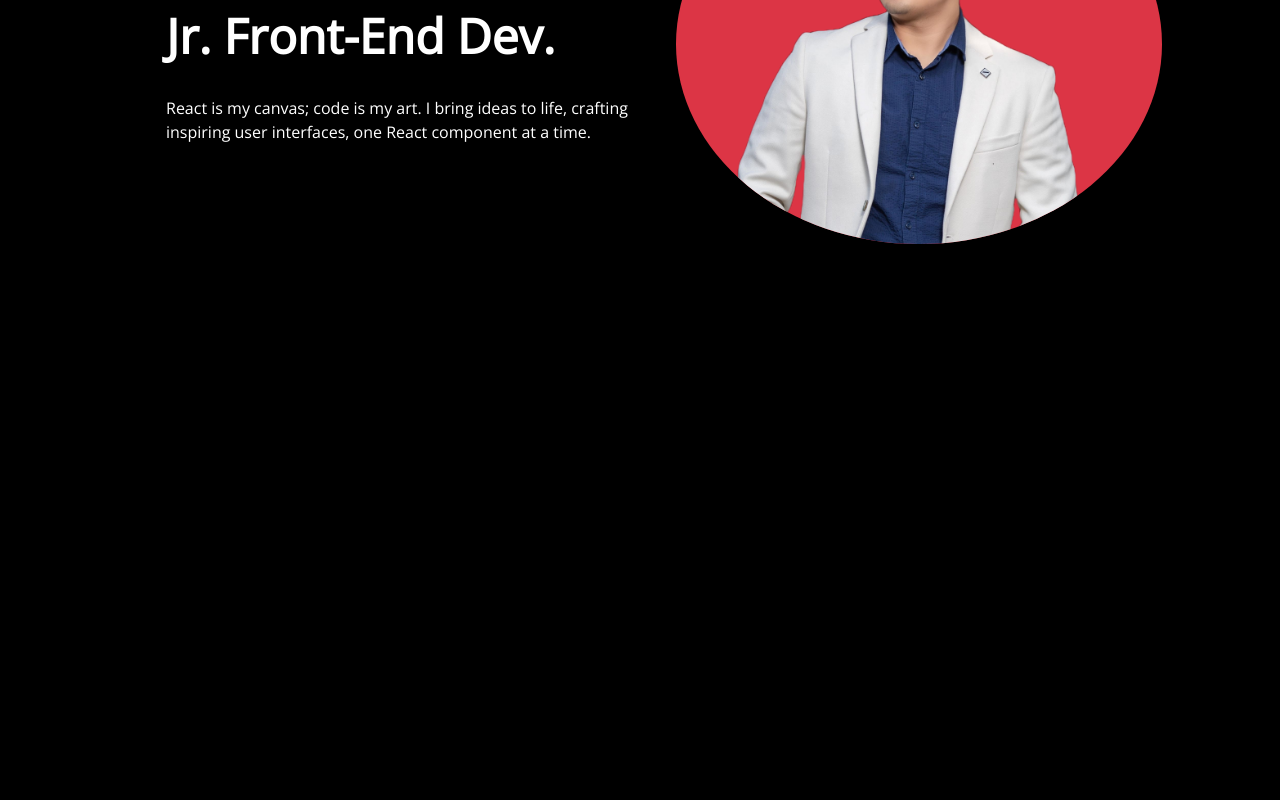
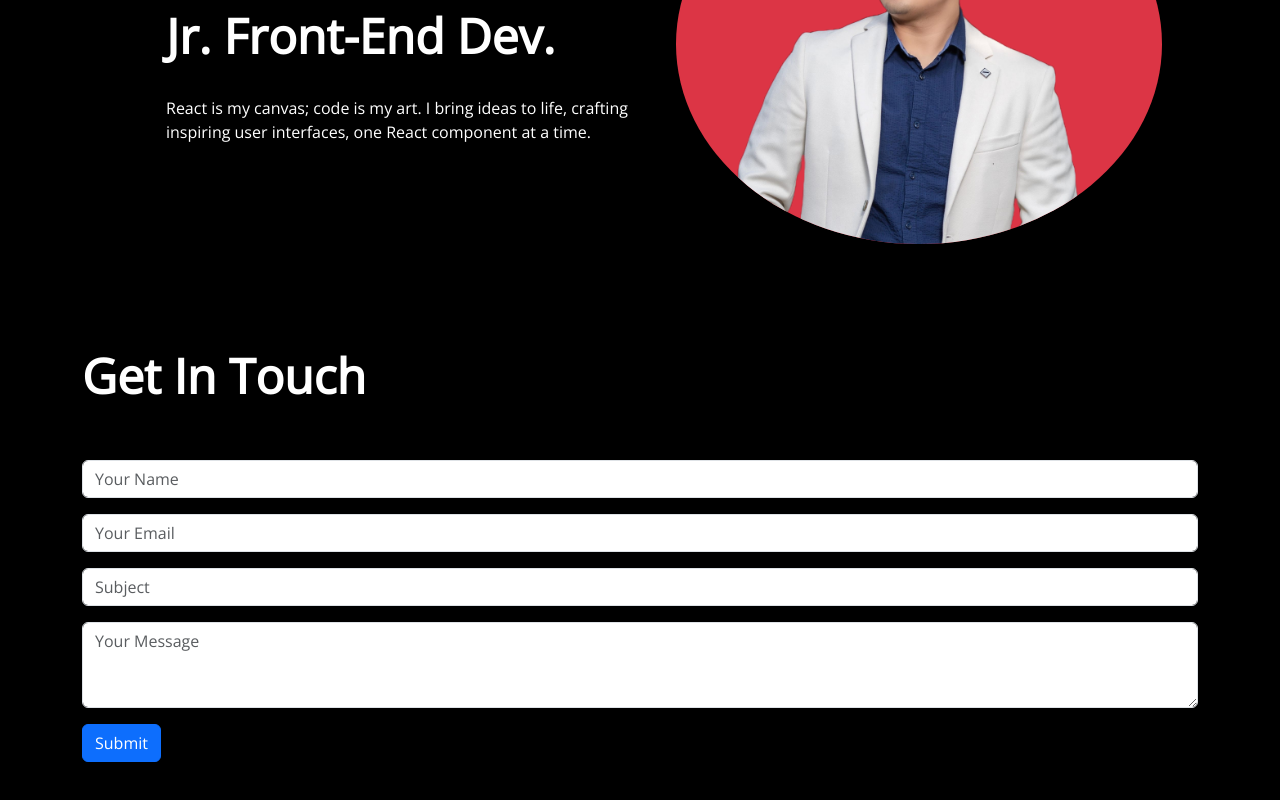
Before and after one commit to GauravShreenet/portfoliomain, a React (Create React App) app: page / in a window 1280 px wide. Shown: the part 356-1156 px from the top of the page. Before the commit the page ends 800 px from the top, so only its background shows below. Built offline with nearby package versions, Linux system fonts and the light colour scheme.

Commit message:
contact page added

```diff
--- a/src/App.css
+++ b/src/App.css
@@ -42,9 +42,12 @@ body {
     /* background: red; */
 }
 
-.tag {
+.tag,
+.contact {
     font-size: 3rem;
     font-weight: bold;
-    padding-bottom: 2rem;
-    /* background-color: #fff; */
 }
+
+.contact {
+
+}
--- a/src/component/Home.js
+++ b/src/component/Home.js
@@ -11,13 +11,36 @@ export const Home = () => {
                     <span className='mt-5'>React is my canvas; code is my art. I bring ideas to life, crafting inspiring user interfaces, one React component at a time.</span>
 
                 </div>
-            <div className="col bg-danger rounded-circle pt-3" style={{overflow: 'hidden'}}>
+                <div className="col bg-danger rounded-circle pt-3" style={{ overflow: 'hidden' }}>
                     <div className="image-resize d-flex justify-content-center">
                         <img src={imagePortfolio} alt="Portfolio Image" className='img-fluid' />
                     </div>
                 </div>
             </div>
 
+            <div className="row mt-5">
+                <div className="col">
+                    <span className="contact">
+                        Get In Touch
+                    </span>
+                    <form className='mb-5'>
+                        <div class="mb-3 mt-5">
+                            <input type="text" className='form-control' placeholder='Your Name' id='name' />
+                        </div>
+                        <div class="mb-3">
+                            <input type="email" class="form-control" id="email" placeholder="Your Email" />
+                        </div>
+                        <div class="mb-3">
+                            <input type="text" className='form-control' placeholder='Subject' id='subject' />
+                        </div>
+                        <div class="mb-3">
+                            <textarea class="form-control" id="textarea" rows="3" placeholder='Your Message'></textarea>
+                        </div>
+                        <button type="submit" class="btn btn-primary">Submit</button>
+                    </form>
+                </div>
+            </div>
+
         </div>
     )
 }
```
Lines whose indentation alone changed are shown as unchanged.
